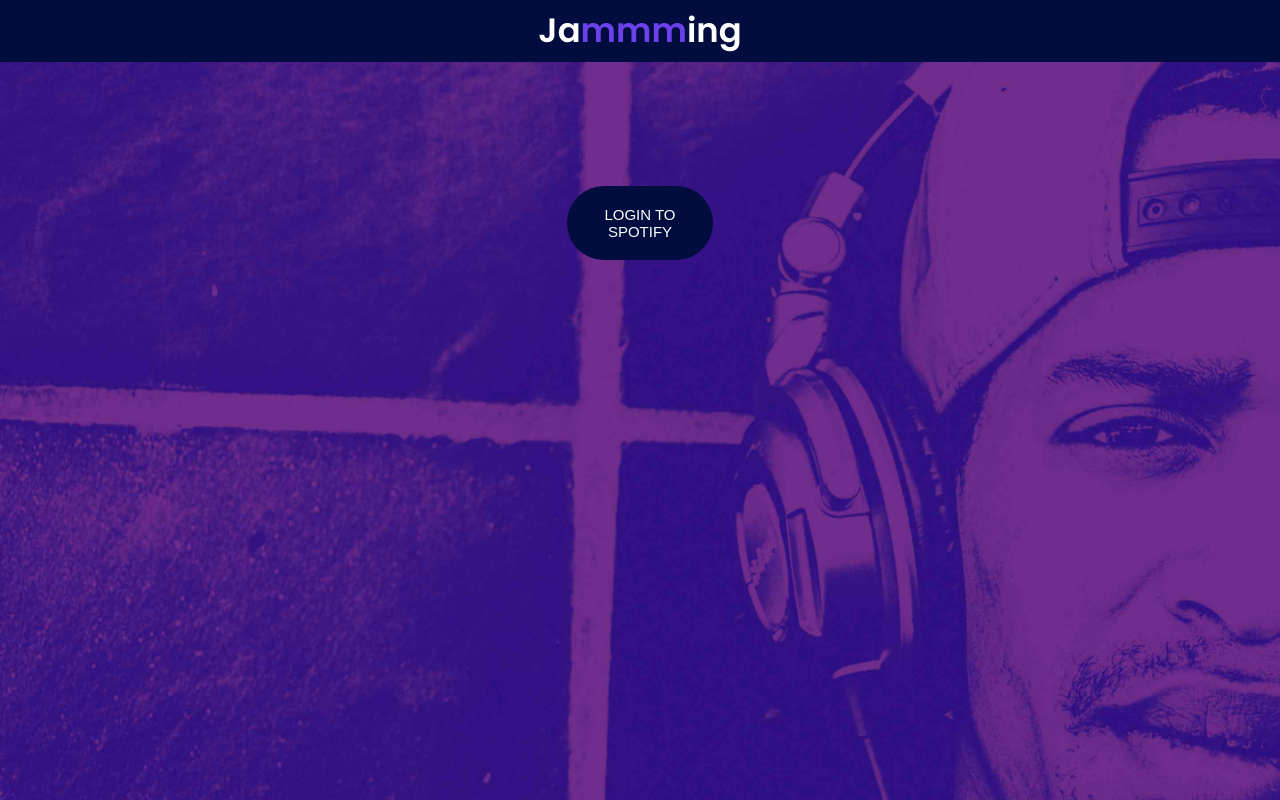
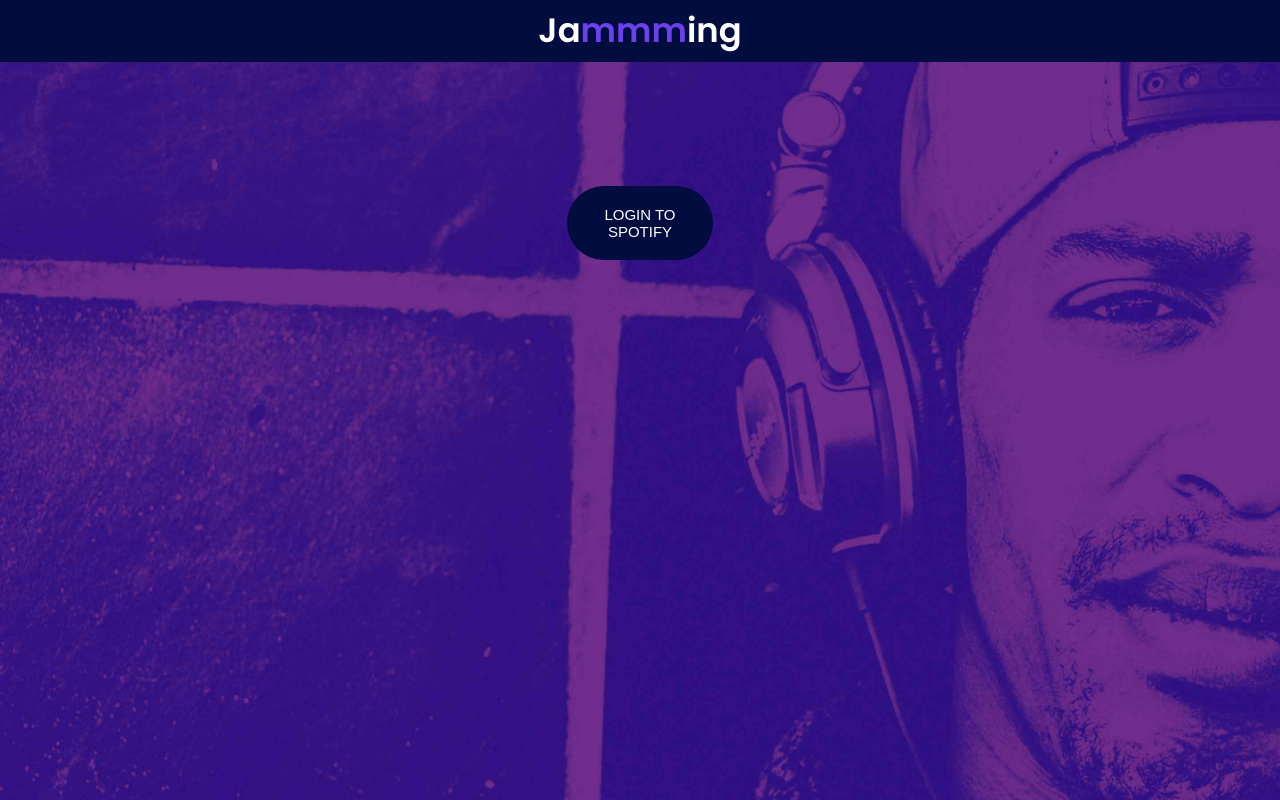
Before and after one commit to paulcushing/Jammming, a React (Create React App) app: page / in a window 1280 px wide. Shown: the top 800 px of the page. Built offline with nearby package versions, Linux system fonts and the light colour scheme.

Commit message:
Background fixes

```diff
--- a/src/index.css
+++ b/src/index.css
@@ -2,6 +2,14 @@ body,
 html,
 #root {
   height: 100%;
+}
+
+body {
+  background-image: url('./background_photo_desktop.jpg');
+  background-size: cover;
+  background-position: center;
+  background-repeat: no-repeat;
+  background-attachment: fixed;
 }
 
 html {
@@ -27,13 +35,7 @@ h2 {
 }
 
 .App {
-  min-height: 100%;
   padding: 0 17% 10% 17%;
-  background-image: url('./background_photo_desktop.jpg');
-  background-size: cover;
-  background-position: center;
-  background-repeat: no-repeat;
-  background-attachment: fixed;
   font-family: 'Work Sans', sans-serif;
   font-weight: 500;
   color: #fff;
```
